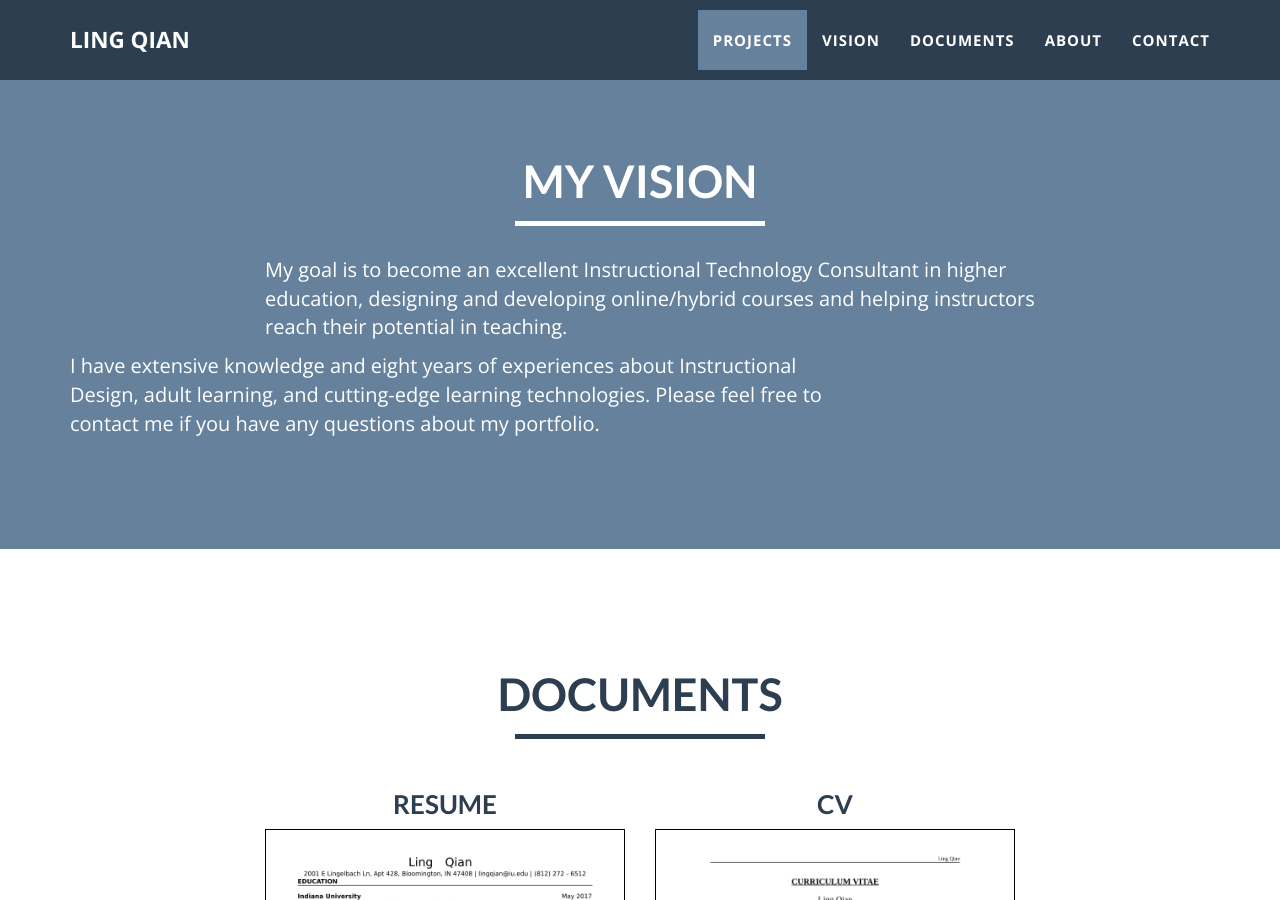
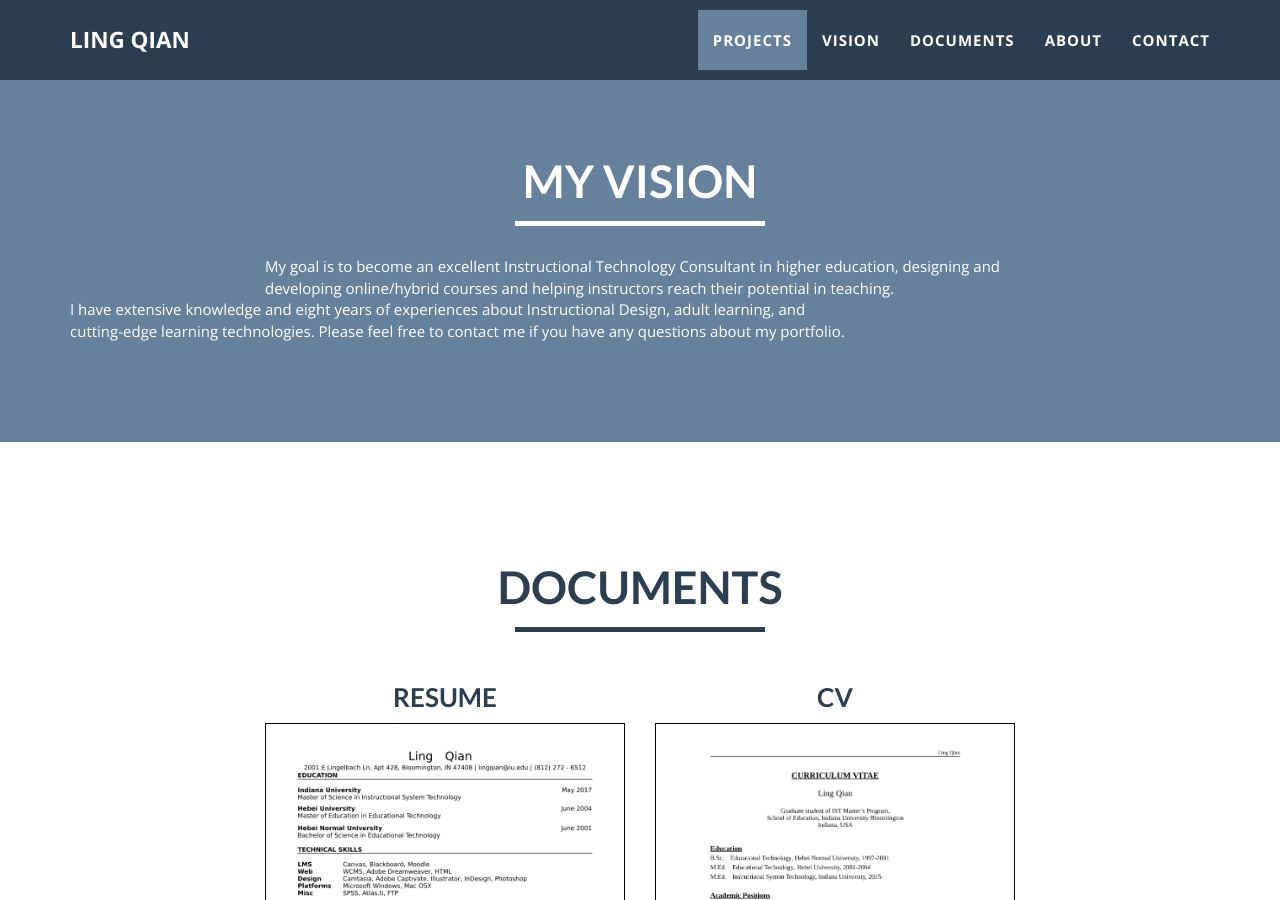
Before and after one commit to lingqiann/lingqiann.github.io, a Jekyll site: the page built from index.html, in a window 1280 px wide and 900 px high, scrolled down 1808 px. Built offline with Jekyll 4.4.1, drawn with Linux system fonts in a browser that asks for light colours.

```diff
--- a/_includes/vision.html
+++ b/_includes/vision.html
@@ -9,11 +9,11 @@
         </div>
         <div class="row">
             <div class="col-lg-4 col-lg-offset-2">
-                <p>My goal is to become an excellent Instructional Technology Consultant in higher education, designing and developing online/hybrid courses and helping instructors reach their potential in teaching.</p>
+                My goal is to become an excellent Instructional Technology Consultant in higher education, designing and developing online/hybrid courses and helping instructors reach their potential in teaching.
             </div>
             <div class="col-lg-4">
-                <p>I have extensive knowledge and eight years of experiences about Instructional Design, adult learning, and cutting-edge learning technologies. Please feel free to contact me if you have any questions about my portfolio.</p>
-         </div>
+                I have extensive knowledge and eight years of experiences about Instructional Design, adult learning, and cutting-edge learning technologies. Please feel free to contact me if you have any questions about my portfolio.
+            </div>
         </div>
     </div>
 </section>
```
